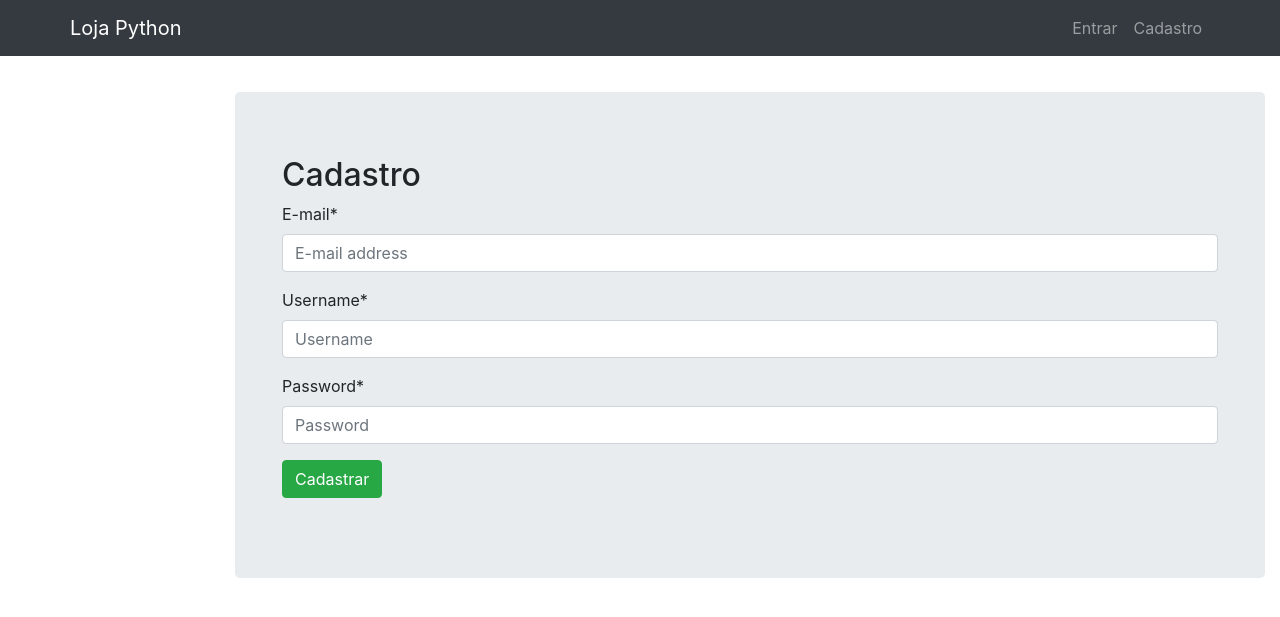
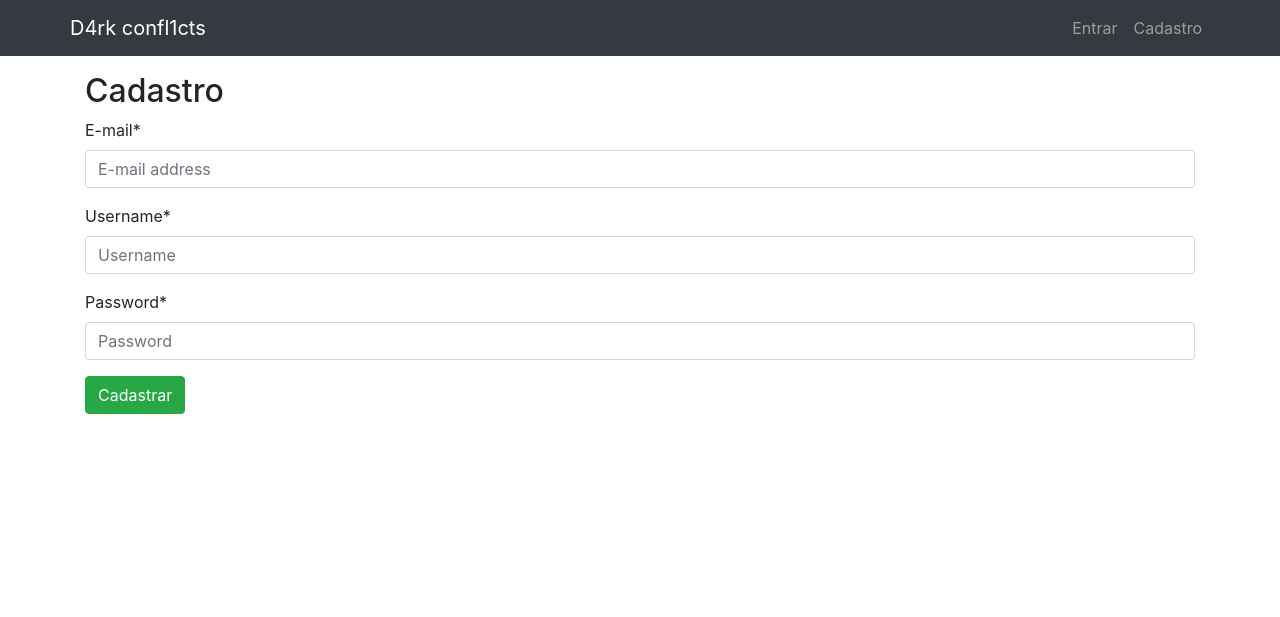
Before and after one commit to mwkresolve/darkconflicts, a Django app: page /accounts/signup/ in a window 1280 px wide. Shown: the top 617 px of the page. Run offline with Django 4.2, Linux system fonts and the light colour scheme; some libraries are stand-ins or nearby versions.

Commit message:
alguns ajustes html

```diff
--- a/darkconflicts/settings.py
+++ b/darkconflicts/settings.py
@@ -158,3 +158,5 @@ ACCOUNT_UNIQUE_EMAIL = True
 # crispy-forms
 
 CRISPY_TEMPLATE_PACK = "bootstrap4"
+
+ACCOUNT_LOGOUT_ON_GET = True
--- a/templates/base.html
+++ b/templates/base.html
@@ -104,7 +104,7 @@
     <header>
         <nav class="navbar navbar-expand navbar-dark bg-dark mb-3">
             <div class="container">
-                <a class="navbar-brand" >Loja Python</a>
+                <a class="navbar-brand" >D4rk confl1cts</a>
                 <ul class="navbar-nav">
                     {% if user.is_authenticated %}
                     <li class="nav-item">
@@ -200,30 +200,19 @@
 </div>
     {% endif %}
     {% if not user.is_authenticated %}
-
-
-<div class="content-container">
-
-  <div class="container-fluid">
-
-    <!-- Main component for a primary marketing message or call to action -->
-    <div class="jumbotron">
        <main class="container">
         {% block all_auth %}
+
         {% endblock %}
 
-
-    </main>
-
-      </p>
-    </div>
-
-  </div>
-</div>
+        {% endif %}
 
 
 
-    {% endif %}
+
+
+
+
 
     <script src="https://code.jquery.com/jquery-3.5.1.slim.min.js" integrity="sha384-DfXdz2htPH0lsSSs5nCTpuj/zy4C+OGpamoFVy38MVBnE+IbbVYUew+OrCXaRkfj" crossorigin="anonymous"></script>
     <script src="https://cdn.jsdelivr.net/npm/popper.js@1.16.1/dist/umd/popper.min.js" integrity="sha384-9/reFTGAW83EW2RDu2S0VKaIzap3H66lZH81PoYlFhbGU+6BZp6G7niu735Sk7lN" crossorigin="anonymous"></script>
```
